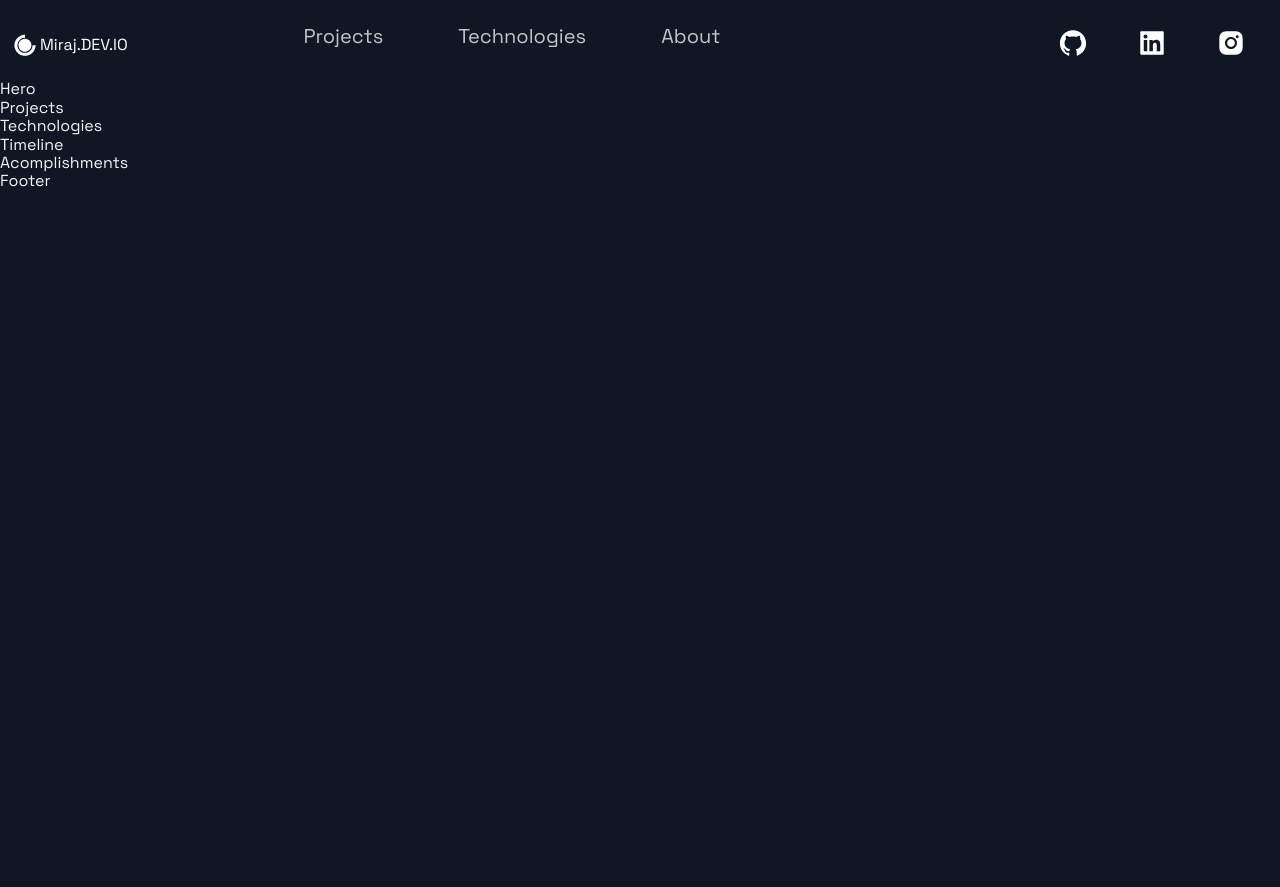
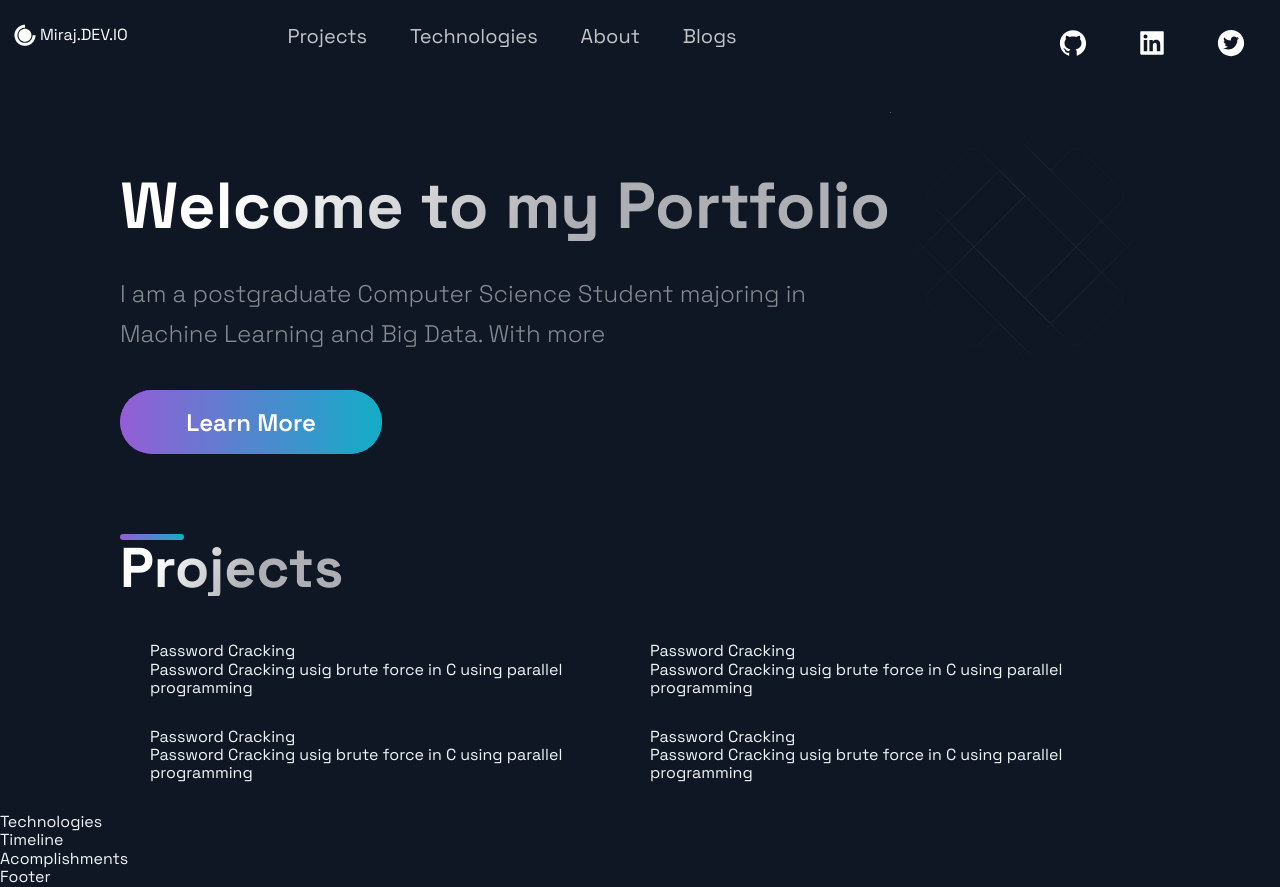
Before and after one commit to KlokMiraj/KlokMiraj.github.io, a Next.js app: page / in a window 1280 px wide. Before the commit the page ends 800 px from the top, so only its background shows below. Built offline with nearby package versions, Linux system fonts and the light colour scheme.

Commit message:
addition of few new sections

```diff
--- a/src/components/Header/Header.js
+++ b/src/components/Header/Header.js
@@ -1,6 +1,6 @@
 import Link from 'next/link';
 import React from 'react';
-import { AiFillGithub, AiFillInstagram, AiFillLinkedin } from 'react-icons/ai';
+import { AiFillGithub, AiFillTwitterCircle, AiFillLinkedin } from 'react-icons/ai';
 import { DiCssdeck } from 'react-icons/di';
 
 import { Container, Div1, Div2, Div3, NavLink, SocialIcons, Span} from './HeaderStyles';
@@ -10,7 +10,7 @@ const Header = () =>  (
   <Container>
     <Div1>
       <Link href="/">
-        <a style={{ display: 'flex', alignItems: 'center', color:"white" }}>
+        <a style={{ display: 'flex', alignItems: 'center', color:"white" , marginBottom:"20px"}}>
           <DiCssdeck size="3rem" /> <span>Miraj.DEV.IO</span>
         </a>
       </Link>
@@ -31,16 +31,21 @@ const Header = () =>  (
           <NavLink>About</NavLink>
         </Link>
       </li>
+      <li>
+        <Link href="#Blog">
+          <NavLink>Blogs</NavLink>
+        </Link>
+      </li>
     </Div2>
       <Div3>
-        <SocialIcons href="https://google.com">
+        <SocialIcons href="https://github.com/KlokMiraj">
           <AiFillGithub size="3rem" />
         </SocialIcons>
-        <SocialIcons href="https://google.com">
+        <SocialIcons href="https://www.linkedin.com/in/miraj-pudasaini-77aa65153/">
           <AiFillLinkedin size="3rem" />
         </SocialIcons>
-        <SocialIcons href="https://google.com">
-          <AiFillInstagram size="3rem"/>
+        <SocialIcons href="https://twitter.com/dumbguynextdoor">
+          <AiFillTwitterCircle size="3rem"/>
         </SocialIcons>
       </Div3>
     </Container>
--- a/src/components/Header/HeaderStyles.js
+++ b/src/components/Header/HeaderStyles.js
@@ -20,8 +20,8 @@ export const Container = styled.div`
 
 export const Span=styled.span`
   align-content:center;
-  display: flex;
-  font-size:50px;
+  display: none;
+  font-size:100px;
 `;
 export const Div1 = styled.div`
   grid-area: 1 / 1 / 2 / 2;
--- a/src/components/Hero/Hero.js
+++ b/src/components/Hero/Hero.js
@@ -6,7 +6,17 @@ import { LeftSection } from './HeroStyles';
 
 const Hero = (props) => (
   <div>
-    Hero
+    <Section row nopadding >
+      <LeftSection>
+        <SectionTitle main center>
+            Welcome to my Portfolio <br/>
+        </SectionTitle>
+        <SectionText>
+          I am a postgraduate Computer Science Student majoring in Machine Learning and Big Data. With more <br/>
+        </SectionText>
+        <Button onClick={() => window.location = " "}>Learn More</Button>
+      </LeftSection>
+    </Section>
   </div>
 );
 
--- a/src/components/Projects/Projects.js
+++ b/src/components/Projects/Projects.js
@@ -6,7 +6,30 @@ import { projects } from '../../constants/constants';
 
 const Projects = () => (
   <div>
-    Projects
+    <Section nopadding id='projects'>
+      <SectionDivider />
+      <SectionTitle>Projects</SectionTitle>
+      <GridContainer>
+        {
+          [{title:'Password Cracking',
+            description:'Password Cracking usig brute force in C using parallel programming'},
+            {title:'Password Cracking',
+            description:'Password Cracking usig brute force in C using parallel programming'},
+            {title:'Password Cracking',
+            description:'Password Cracking usig brute force in C using parallel programming'},
+            {title:'Password Cracking',
+            description:'Password Cracking usig brute force in C using parallel programming'}].map(
+            (project=>(
+              <div>
+                {project.title}
+                <br/>
+                {project.description}
+              </div>
+            ))
+          )
+        }
+      </GridContainer>
+    </Section>
   </div>
 );
 
--- a/src/pages/index.js
+++ b/src/pages/index.js
@@ -10,10 +10,10 @@ import { Section } from '../styles/GlobalComponents';
 const Home = () => {
   return (
     <Layout>
-      {/* <Section grid> */}
+      <Section grid>
         <Hero />
-        {/* <BgAnimation /> */}
-      {/* </Section> */}
+        {<BgAnimation />}
+      </Section>
       <Projects />
       <Technologies />
       <Timeline />
```
